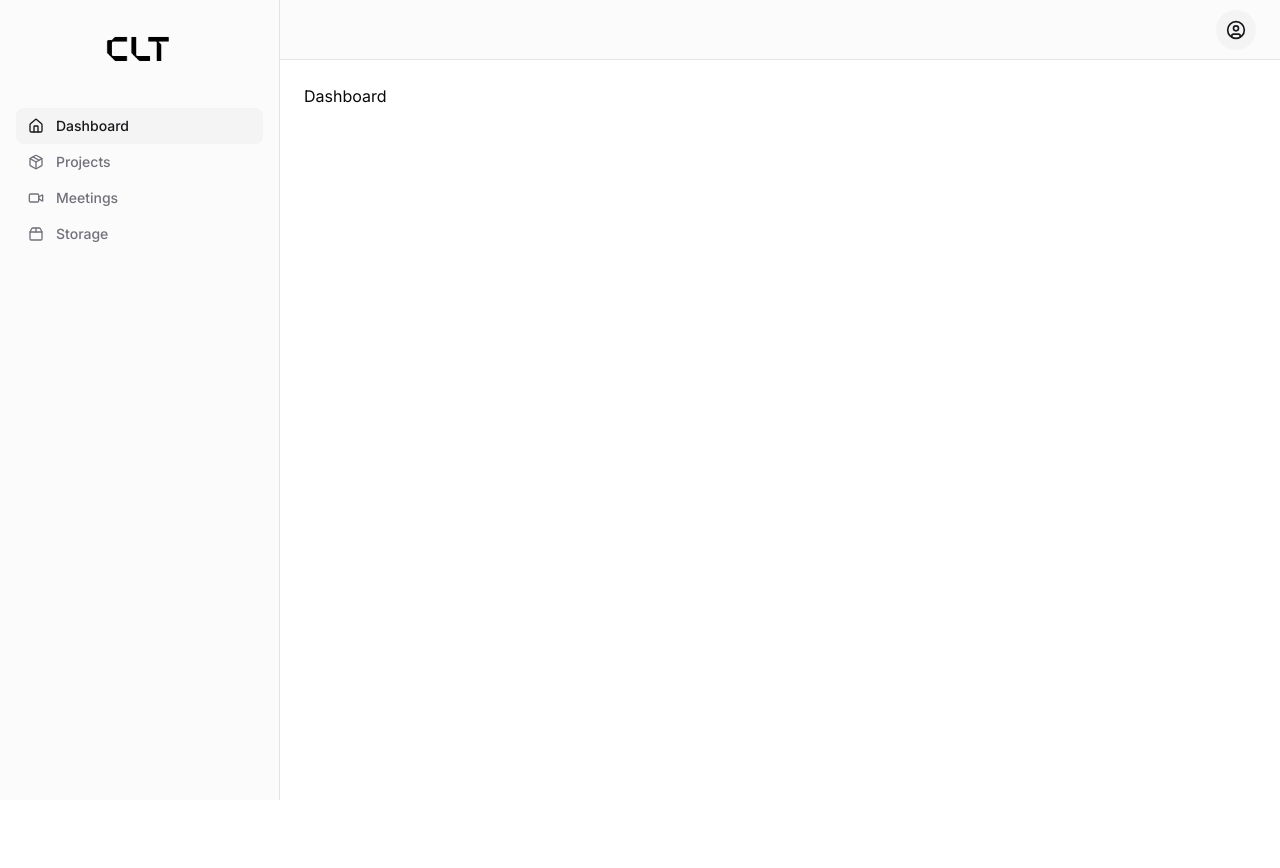
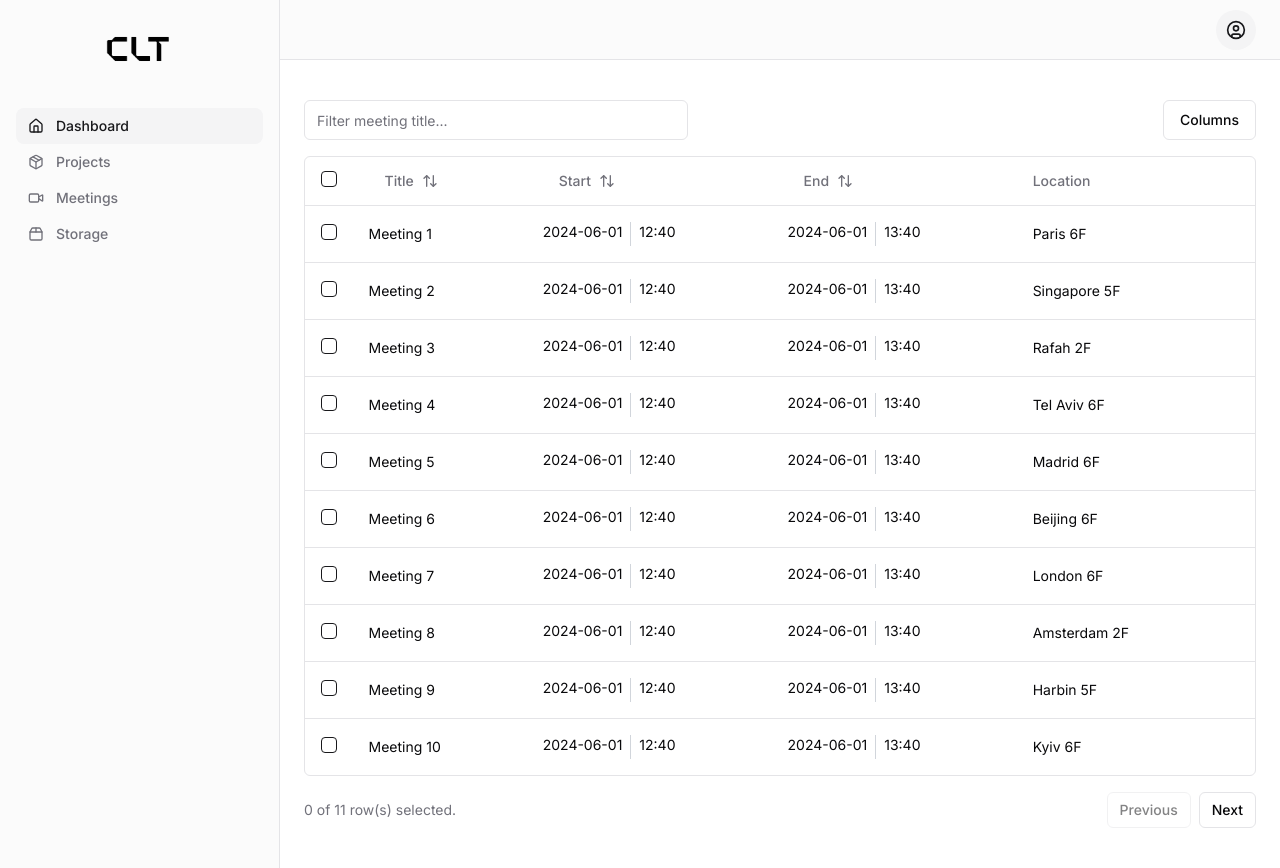
Before and after one commit to nghia2742/meeting_mgmt_fe, a Next.js app: page /dashboard in a window 1280 px wide. Before the commit the page ends 800 px from the top, so only its background shows below. Built offline with nearby package versions, Linux system fonts and the light colour scheme.

Commit message:
Add UI for dashboard

```diff
--- a/src/pages/dashboard/column.tsx
+++ b/src/pages/dashboard/column.tsx
@@ -5,8 +5,11 @@ import { Button } from "@/components/ui/button";
 import { ArrowUpDown } from "lucide-react";
 import { Checkbox } from "@/components/ui/checkbox";
 import { Meeting } from "@/types/meeting.type";
+import { format } from "date-fns";
+import { Separator } from "@/components/ui/separator";
+import { useState } from "react";
 
-export const columns: ColumnDef<Meeting>[] = [
+export const dashboardColumns: ColumnDef<Meeting>[] = [
   {
     id: "select",
     header: ({ table }) => (
@@ -56,6 +59,22 @@ export const columns: ColumnDef<Meeting>[] = [
         </Button>
       );
     },
+    cell: ({ row }) => {
+      const meeting = row.original;
+      const formattedDatetime = format(meeting.startTime, "yyyy-MM-dd HH:mm");
+      const separatedDateAndTime = formattedDatetime.split(" ");
+
+      return (
+        <div className='flex'>
+          {separatedDateAndTime[0]}
+          <Separator
+            orientation='vertical'
+            className='h-6 mx-2 border-l border-gray-300'
+          />
+          {separatedDateAndTime[1]}
+        </div>
+      );
+    },
   },
   {
     accessorKey: "end",
@@ -70,86 +89,108 @@ export const columns: ColumnDef<Meeting>[] = [
         </Button>
       );
     },
+    cell: ({ row }) => {
+      const meeting = row.original;
+      const formattedDatetime = format(meeting.endTime, "yyyy-MM-dd HH:mm");
+      const separatedDateAndTime = formattedDatetime.split(" ");
+
+      return (
+        <div className='flex'>
+          {separatedDateAndTime[0]}
+          <Separator
+            orientation='vertical'
+            className='h-6 mx-2 border-l border-gray-300'
+          />
+          {separatedDateAndTime[1]}
+        </div>
+      );
+    },
   },
   {
     accessorKey: "location",
     header: "Location",
   },
-  //   {
-  //     id: "actions",
-  //     cell: ({ row }) => {
-  //       const user = row.original;
-  //       const [isOpenDialog, setIsOpenDialog] = useState(false);
+  {
+    id: "actions",
+    cell: ({ row }) => {
+      const meeting = row.original;
+    },
+  },
+  // {
+  //   id: "actions",
+  //   cell: ({ row }) => {
+  //     const user = row.original;
+  //     const [isOpenDialog, setIsOpenDialog] = useState(false);
 
-  //       const formUser = {
-  //         ...user,
-  //         projects: user.projects
-  //           .toString()
-  //           .split(",")
-  //           .map((proj) => ({ name: proj })),
-  //       };
+  //     const formUser = {
+  //       ...user,
+  //       projects: user.projects
+  //         .toString()
+  //         .split(",")
+  //         .map((proj) => ({ name: proj })),
+  //     };
 
-  //       const { isPending: isUpdatingUser, mutate: updateUser } = useUpdateUser();
-  //       const { isPending: isDeletingUser, mutate: deleteUser } = useDeleteUser();
+  //     const { isPending: isUpdatingUser, mutate: updateUser } = useUpdateUser();
+  //     const { isPending: isDeletingUser, mutate: deleteUser } = useDeleteUser();
 
-  //       const handleSubmitForm = (u: User) => {
-  //         updateUser(u);
-  //         setIsOpenDialog(false);
-  //       };
+  //     const handleSubmitForm = (u: User) => {
+  //       updateUser(u);
+  //       setIsOpenDialog(false);
+  //     };
 
-  //       return (
-  //         <DropdownMenu>
-  //           <DropdownMenuTrigger asChild>
-  //             <Button variant='ghost' className='h-8 w-8 p-0'>
-  //               <span className='sr-only'>Open menu</span>
-  //               <MoreHorizontal className='h-4 w-4' />
-  //             </Button>
-  //           </DropdownMenuTrigger>
-  //           <DropdownMenuContent align='end'>
-  //             <DropdownMenuLabel>Actions</DropdownMenuLabel>
-  //             <Dialog
-  //               open={isOpenDialog}
-  //               onOpenChange={(isOpen) => setIsOpenDialog(isOpen)}
-  //             >
-  //               <DialogTrigger className='w-full'>
-  //                 <DropdownMenuItem
-  //                   className='hover:cursor-pointer'
-  //                   onSelect={(e) => e.preventDefault()}
-  //                   onClick={() => setIsOpenDialog(true)}
-  //                 >
-  //                   Edit User
-  //                 </DropdownMenuItem>
-  //               </DialogTrigger>
-  //               <DialogContent className='max-h-[90vh] overflow-y-auto sm:max-w-[425px]'>
-  //                 <DialogHeader>
-  //                   <DialogTitle>Edit User</DialogTitle>
-  //                   <DialogDescription>
-  //                     Make changes to user profile here. Click save when you're
-  //                     done.
-  //                   </DialogDescription>
-  //                 </DialogHeader>
-  //                 <FormDialog
-  //                   isEditing
-  //                   defaultValues={formUser}
-  //                   submitFn={handleSubmitForm}
-  //                 />
-  //               </DialogContent>
-  //             </Dialog>
-  //             <DropdownMenuSeparator />
-  //             <AlertDialog>
-  //               <AlertDialogTrigger asChild>
-  //                 <DropdownMenuItem
-  //                   className='hover:cursor-pointer'
-  //                   onSelect={(e) => e.preventDefault()}
-  //                 >
-  //                   Delete User
-  //                 </DropdownMenuItem>
-  //               </AlertDialogTrigger>
-  //               <ConfirmDialog handleConfirm={() => deleteUser(user.username)} />
-  //             </AlertDialog>
-  //           </DropdownMenuContent>
-  //         </DropdownMenu>
-  //       );
-  //     },
+  //     return (
+  //       <DropdownMenu>
+  //         <DropdownMenuTrigger asChild>
+  //           <Button variant='ghost' className='h-8 w-8 p-0'>
+  //             <span className='sr-only'>Open menu</span>
+  //             <MoreHorizontal className='h-4 w-4' />
+  //           </Button>
+  //         </DropdownMenuTrigger>
+  //         <DropdownMenuContent align='end'>
+  //           <DropdownMenuLabel>Actions</DropdownMenuLabel>
+  //           <Dialog
+  //             open={isOpenDialog}
+  //             onOpenChange={(isOpen) => setIsOpenDialog(isOpen)}
+  //           >
+  //             <DialogTrigger className='w-full'>
+  //               <DropdownMenuItem
+  //                 className='hover:cursor-pointer'
+  //                 onSelect={(e) => e.preventDefault()}
+  //                 onClick={() => setIsOpenDialog(true)}
+  //               >
+  //                 Edit User
+  //               </DropdownMenuItem>
+  //             </DialogTrigger>
+  //             <DialogContent className='max-h-[90vh] overflow-y-auto sm:max-w-[425px]'>
+  //               <DialogHeader>
+  //                 <DialogTitle>Edit User</DialogTitle>
+  //                 <DialogDescription>
+  //                   Make changes to user profile here. Click save when you're
+  //                   done.
+  //                 </DialogDescription>
+  //               </DialogHeader>
+  //               <FormDialog
+  //                 isEditing
+  //                 defaultValues={formUser}
+  //                 submitFn={handleSubmitForm}
+  //               />
+  //             </DialogContent>
+  //           </Dialog>
+  //           <DropdownMenuSeparator />
+  //           <AlertDialog>
+  //             <AlertDialogTrigger asChild>
+  //               <DropdownMenuItem
+  //                 className='hover:cursor-pointer'
+  //                 onSelect={(e) => e.preventDefault()}
+  //               >
+  //                 Delete User
+  //               </DropdownMenuItem>
+  //             </AlertDialogTrigger>
+  //             <ConfirmDialog handleConfirm={() => deleteUser(user.username)} />
+  //           </AlertDialog>
+  //         </DropdownMenuContent>
+  //       </DropdownMenu>
+  //     );
   //   },
+  // },
 ];
--- a/src/pages/dashboard/data-table.tsx
+++ b/src/pages/dashboard/data-table.tsx
@@ -37,14 +37,14 @@ interface DataTableProps<TData, TValue> {
   columns: ColumnDef<TData, TValue>[];
   data: TData[];
   isLoading: boolean;
-  setSelectedUsers: (users: TData[]) => void;
+  setSelectedItems: (items: TData[]) => void;
 }
 
-export function DataTable<TData, TValue>({
+export function DashboardDataTable<TData, TValue>({
   columns,
   data,
   isLoading,
-  setSelectedUsers,
+  setSelectedItems,
 }: DataTableProps<TData, TValue>) {
   const [sorting, setSorting] = useState<SortingState>([]);
   const [columnFilters, setColumnFilters] = useState<ColumnFiltersState>([]);
@@ -71,21 +71,19 @@ export function DataTable<TData, TValue>({
   });
 
   useEffect(() => {
-    setSelectedUsers(
+    setSelectedItems(
       table.getFilteredSelectedRowModel().rows.map((row) => row.original)
     );
-  }, [rowSelection]);
+  }, [rowSelection, setSelectedItems, table]);
 
   return (
     <div>
       <div className='flex items-center py-4'>
         <Input
-          placeholder='Filter full name...'
-          value={
-            (table.getColumn("fullname")?.getFilterValue() as string) ?? ""
-          }
+          placeholder='Filter meeting title...'
+          value={(table.getColumn("title")?.getFilterValue() as string) ?? ""}
           onChange={(event) =>
-            table.getColumn("fullname")?.setFilterValue(event.target.value)
+            table.getColumn("title")?.setFilterValue(event.target.value)
           }
           className='max-w-sm'
         />
--- a/src/pages/dashboard/index.tsx
+++ b/src/pages/dashboard/index.tsx
@@ -1,21 +1,145 @@
+import { useEffect, useState } from "react";
 import MainLayout from "@/components/main.layout";
-import React, { useEffect, useState } from "react";
-import { Users } from "@/types/user.type";
-import { getUsers } from "@/apis/user.api";
+import { Meeting } from "@/types/meeting.type";
+import { MeetingCategory } from "@/types/enums/meeting.enum";
+import { DashboardDataTable } from "./data-table";
+import { dashboardColumns } from "./column";
+
+const meetings: Meeting[] = [
+  {
+    id: "1",
+    title: "Meeting 1",
+    type: MeetingCategory.PROJECT_KICKOFF,
+    description:
+      "Lorem ipsum dolor sit amet consectetur adipisicing elit. Deserunt dolorem repellendus eligendi excepturi animi omnis soluta minima, ducimus culpa doloremque ab, totam sit quo cumque. Vero repellat quos tenetur reprehenderit!",
+    note: "Lorem ipsum dolor sit amet consectetur adipisicing elit. Deserunt dolorem repellendus eligendi excepturi animi omnis soluta minima, ducimus culpa doloremque ab, totam sit quo cumque. Vero repellat quos tenetur reprehenderit!",
+    startTime: new Date("2024-06-01T12:40:18.982"),
+    endTime: new Date("2024-06-01T13:40:18.982"),
+    location: "Paris 6F",
+  },
+  {
+    id: "2",
+    title: "Meeting 2",
+    type: MeetingCategory.PLANNING,
+    description:
+      "Lorem ipsum dolor sit amet consectetur adipisicing elit. Deserunt dolorem repellendus eligendi excepturi animi omnis soluta minima, ducimus culpa doloremque ab, totam sit quo cumque. Vero repellat quos tenetur reprehenderit!",
+    note: "Lorem ipsum dolor sit amet consectetur adipisicing elit. Deserunt dolorem repellendus eligendi excepturi animi omnis soluta minima, ducimus culpa doloremque ab, totam sit quo cumque. Vero repellat quos tenetur reprehenderit!",
+    startTime: new Date("2024-06-01T12:40:18.982"),
+    endTime: new Date("2024-06-01T13:40:18.982"),
+    location: "Singapore 5F",
+  },
+  {
+    id: "3",
+    title: "Meeting 3",
+    type: MeetingCategory.PROJECT_KICKOFF,
+    description:
+      "Lorem ipsum dolor sit amet consectetur adipisicing elit. Deserunt dolorem repellendus eligendi excepturi animi omnis soluta minima, ducimus culpa doloremque ab, totam sit quo cumque. Vero repellat quos tenetur reprehenderit!",
+    note: "Lorem ipsum dolor sit amet consectetur adipisicing elit. Deserunt dolorem repellendus eligendi excepturi animi omnis soluta minima, ducimus culpa doloremque ab, totam sit quo cumque. Vero repellat quos tenetur reprehenderit!",
+    startTime: new Date("2024-06-01T12:40:18.982"),
+    endTime: new Date("2024-06-01T13:40:18.982"),
+    location: "Rafah 2F",
+  },
+  {
+    id: "4",
+    title: "Meeting 4",
+    type: MeetingCategory.TRAINING,
+    description:
+      "Lorem ipsum dolor sit amet consectetur adipisicing elit. Deserunt dolorem repellendus eligendi excepturi animi omnis soluta minima, ducimus culpa doloremque ab, totam sit quo cumque. Vero repellat quos tenetur reprehenderit!",
+    note: "Lorem ipsum dolor sit amet consectetur adipisicing elit. Deserunt dolorem repellendus eligendi excepturi animi omnis soluta minima, ducimus culpa doloremque ab, totam sit quo cumque. Vero repellat quos tenetur reprehenderit!",
+    startTime: new Date("2024-06-01T12:40:18.982"),
+    endTime: new Date("2024-06-01T13:40:18.982"),
+    location: "Tel Aviv 6F",
+  },
+  {
+    id: "5",
+    title: "Meeting 5",
+    type: MeetingCategory.PROJECT_KICKOFF,
+    description:
+      "Lorem ipsum dolor sit amet consectetur adipisicing elit. Deserunt dolorem repellendus eligendi excepturi animi omnis soluta minima, ducimus culpa doloremque ab, totam sit quo cumque. Vero repellat quos tenetur reprehenderit!",
+    note: "Lorem ipsum dolor sit amet consectetur adipisicing elit. Deserunt dolorem repellendus eligendi excepturi animi omnis soluta minima, ducimus culpa doloremque ab, totam sit quo cumque. Vero repellat quos tenetur reprehenderit!",
+    startTime: new Date("2024-06-01T12:40:18.982"),
+    endTime: new Date("2024-06-01T13:40:18.982"),
+    location: "Madrid 6F",
+  },
+  {
+    id: "6",
+    title: "Meeting 6",
+    type: MeetingCategory.CLIENT,
+    description:
+      "Lorem ipsum dolor sit amet consectetur adipisicing elit. Deserunt dolorem repellendus eligendi excepturi animi omnis soluta minima, ducimus culpa doloremque ab, totam sit quo cumque. Vero repellat quos tenetur reprehenderit!",
+    note: "Lorem ipsum dolor sit amet consectetur adipisicing elit. Deserunt dolorem repellendus eligendi excepturi animi omnis soluta minima, ducimus culpa doloremque ab, totam sit quo cumque. Vero repellat quos tenetur reprehenderit!",
+    startTime: new Date("2024-06-01T12:40:18.982"),
+    endTime: new Date("2024-06-01T13:40:18.982"),
+    location: "Beijing 6F",
+  },
+  {
+    id: "7",
+    title: "Meeting 7",
+    type: MeetingCategory.PERFORMANCE_REVIEW,
+    description:
+      "Lorem ipsum dolor sit amet consectetur adipisicing elit. Deserunt dolorem repellendus eligendi excepturi animi omnis soluta minima, ducimus culpa doloremque ab, totam sit quo cumque. Vero repellat quos tenetur reprehenderit!",
+    note: "Lorem ipsum dolor sit amet consectetur adipisicing elit. Deserunt dolorem repellendus eligendi excepturi animi omnis soluta minima, ducimus culpa doloremque ab, totam sit quo cumque. Vero repellat quos tenetur reprehenderit!",
+    startTime: new Date("2024-06-01T12:40:18.982"),
+    endTime: new Date("2024-06-01T13:40:18.982"),
+    location: "London 6F",
+  },
+  {
+    id: "8",
+    title: "Meeting 8",
+    type: MeetingCategory.PROBLEM_SOLVING,
+    description:
+      "Lorem ipsum dolor sit amet consectetur adipisicing elit. Deserunt dolorem repellendus eligendi excepturi animi omnis soluta minima, ducimus culpa doloremque ab, totam sit quo cumque. Vero repellat quos tenetur reprehenderit!",
+    note: "Lorem ipsum dolor sit amet consectetur adipisicing elit. Deserunt dolorem repellendus eligendi excepturi animi omnis soluta minima, ducimus culpa doloremque ab, totam sit quo cumque. Vero repellat quos tenetur reprehenderit!",
+    startTime: new Date("2024-06-01T12:40:18.982"),
+    endTime: new Date("2024-06-01T13:40:18.982"),
+    location: "Amsterdam 2F",
+  },
+  {
+    id: "9",
+    title: "Meeting 9",
+    type: MeetingCategory.PROJECT_KICKOFF,
+    description:
+      "Lorem ipsum dolor sit amet consectetur adipisicing elit. Deserunt dolorem repellendus eligendi excepturi animi omnis soluta minima, ducimus culpa doloremque ab, totam sit quo cumque. Vero repellat quos tenetur reprehenderit!",
+    note: "Lorem ipsum dolor sit amet consectetur adipisicing elit. Deserunt dolorem repellendus eligendi excepturi animi omnis soluta minima, ducimus culpa doloremque ab, totam sit quo cumque. Vero repellat quos tenetur reprehenderit!",
+    startTime: new Date("2024-06-01T12:40:18.982"),
+    endTime: new Date("2024-06-01T13:40:18.982"),
+    location: "Harbin 5F",
+  },
+  {
+    id: "10",
+    title: "Meeting 10",
+    type: MeetingCategory.REGULAR_TEAM,
+    description:
+      "Lorem ipsum dolor sit amet consectetur adipisicing elit. Deserunt dolorem repellendus eligendi excepturi animi omnis soluta minima, ducimus culpa doloremque ab, totam sit quo cumque. Vero repellat quos tenetur reprehenderit!",
+    note: "Lorem ipsum dolor sit amet consectetur adipisicing elit. Deserunt dolorem repellendus eligendi excepturi animi omnis soluta minima, ducimus culpa doloremque ab, totam sit quo cumque. Vero repellat quos tenetur reprehenderit!",
+    startTime: new Date("2024-06-01T12:40:18.982"),
+    endTime: new Date("2024-06-01T13:40:18.982"),
+    location: "Kyiv 6F",
+  },
+  {
+    id: "11",
+    title: "Meeting 11",
+    type: MeetingCategory.STATUS_UPDATE,
+    description:
+      "Lorem ipsum dolor sit amet consectetur adipisicing elit. Deserunt dolorem repellendus eligendi excepturi animi omnis soluta minima, ducimus culpa doloremque ab, totam sit quo cumque. Vero repellat quos tenetur reprehenderit!",
+    note: "Lorem ipsum dolor sit amet consectetur adipisicing elit. Deserunt dolorem repellendus eligendi excepturi animi omnis soluta minima, ducimus culpa doloremque ab, totam sit quo cumque. Vero repellat quos tenetur reprehenderit!",
+    startTime: new Date("2024-06-01T12:40:18.982"),
+    endTime: new Date("2024-06-01T13:40:18.982"),
+    location: "Moscow 5F",
+  },
+];
 
 function Dashboard() {
-  // Example to fetch users
-  // const [users, setUsers] = useState<Users | null>(null);
-  // useEffect(() => {
-  //     getUsers().then((res) => {
-  //         setUsers(res.data);
-  //     });
-  // }, []);
-  // console.log(users);
+  const [selectedMeetings, setSelectedMeetings] = useState<Meeting[]>([]);
 
   return (
     <MainLayout>
-      <h1>Dashboard</h1>
+      <DashboardDataTable
+        columns={dashboardColumns}
+        data={meetings}
+        isLoading={false}
+        setSelectedItems={setSelectedMeetings}
+      />
     </MainLayout>
   );
 }
--- a/src/types/meeting.type.ts
+++ b/src/types/meeting.type.ts
@@ -1,6 +1,7 @@
 import { MeetingCategory } from "./enums/meeting.enum";
 
 export interface Meeting {
+  id: string;
   title: string;
   type: MeetingCategory;
   description: string;
```
Also changed, not shown: src/hooks/useMeeting.ts (added, +11 -0 lines).
